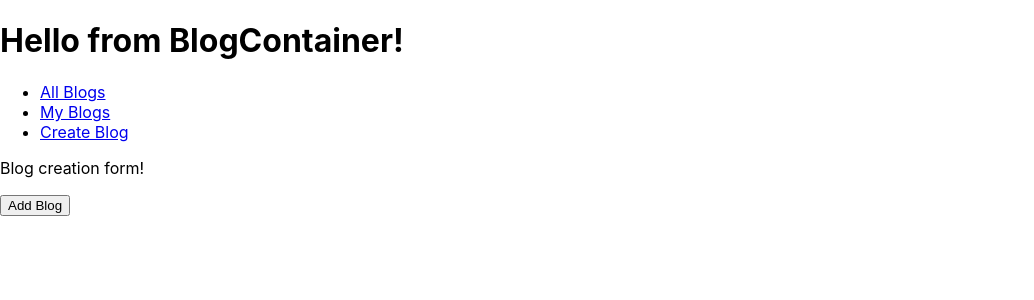
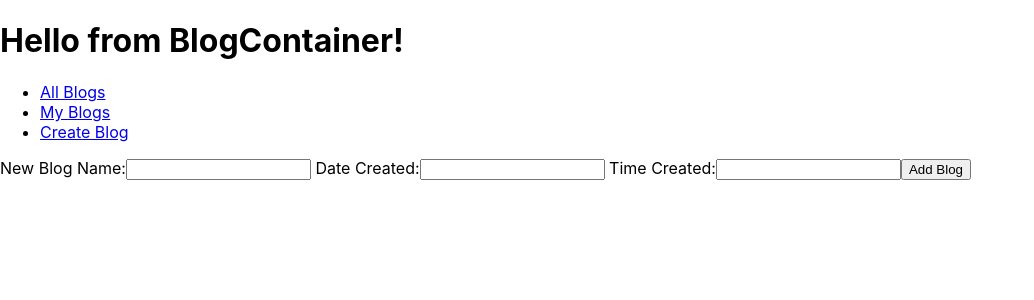
Before and after one commit to L1ly-42/Blog_Frontend, a React (Create React App) app: page /1/my_blogs/new in a window 1280 px wide. Shown: the top 300 px of the page, without its empty margins (0-1034 px from the left). Built offline with nearby package versions, Linux system fonts and the light colour scheme; no server answers.

Commit message:
create form skeleton

```diff
--- a/src/Components/AddBlogForm.jsx
+++ b/src/Components/AddBlogForm.jsx
@@ -3,7 +3,9 @@ import './AddBlogForm.css'
 
 const AddBlogForm = () => {
 const [blogs, setBlogs] = useState([]);
-const [name, setName] = useState("");
+
+
+
 const [blog, setBlog] = useState({
     name : "Dont worry about it",
     dateOfCreation :"02/04/2014",
@@ -40,8 +42,18 @@ useEffect(() =>{
 
     return (
         <>
-            <p>Blog creation form!</p>
-            <button onClick={handleSubmit}>Add Blog</button>
+            <form onSubmit={handleSubmit}>
+                <label htmlFor="name"> New Blog Name:</label>
+                <input type= "text" id="newBlogName" name='name'></input>
+
+                <label htmlFor="date"> Date Created:</label>
+                <input type= "text" id="newBlogDate" name='date'></input>
+
+                <label htmlFor="time"> Time Created:</label>
+                <input type= "text" id="newBlogTime" name='time'></input>
+
+                <input type="submit" value='Add Blog'/>
+            </form>
         </>
 
     );
```
